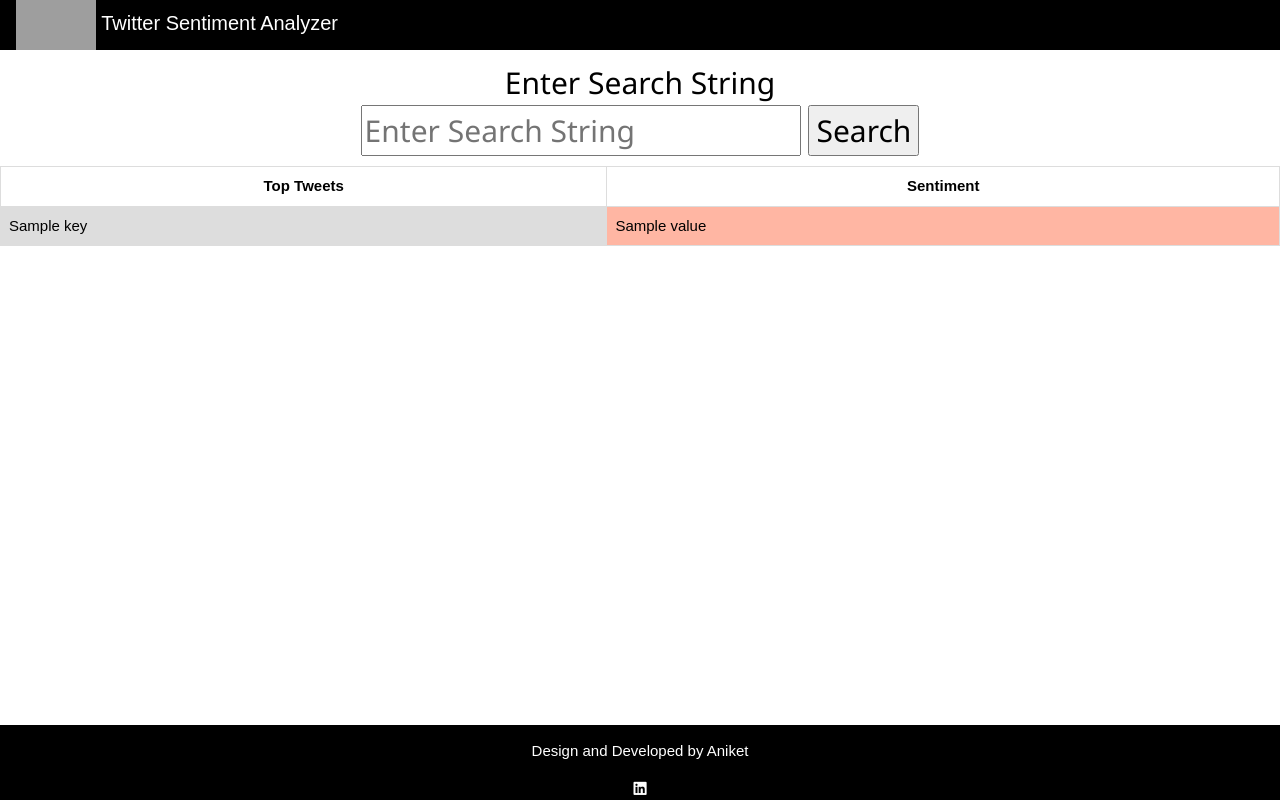
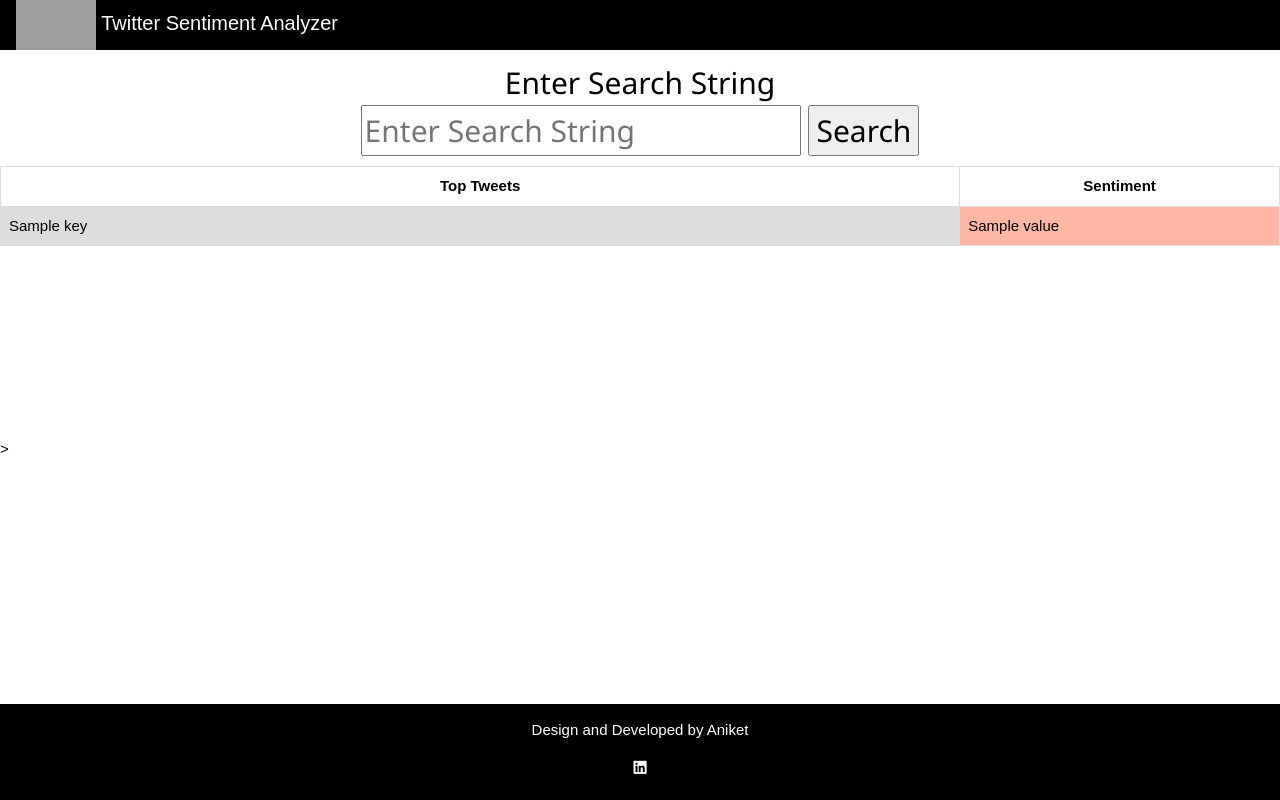
Before and after one commit to aniketparsewar/Twitter-Sentiment-Analyzer, a Django app: template sentimate/templates/twitter/home.html in a window 1280 px wide. Run offline with Django 3.2, Linux system fonts and the light colour scheme; the template is opened without the code that fills it: most values are stand-ins (such as "Sample title", 1, 10 or a date in 2020); some libraries are stand-ins or nearby versions; grey boxes are pictures that could not be loaded.

Commit message:
Update html

```diff
--- a/sentimate/templates/twitter/home.html
+++ b/sentimate/templates/twitter/home.html
@@ -13,6 +13,7 @@
             font-family: arial, sans-serif;
             border-collapse: collapse;
             width: 100%;
+            margin-bottom: 15%;
       }
       th {
          border: 1px solid #dddddd;
@@ -23,6 +24,7 @@
          border: 1px solid #dddddd;
          text-align: left;
          padding: 8px;
+         word-break: break-all;
       }
       tr:nth-child(even) {
          background-color: #dddddd;
@@ -69,6 +71,7 @@
          .fa {font-size:100px;}
          .footer {
          position: fixed;
+         height:12%;
          left: 0;
          bottom: 0;
          width: 100%;
@@ -95,10 +98,11 @@
 
       <h3 class="w3-center" id="link1"></h3>
       {% load list1 %}
-      <table>
+      <div class="table-responsive">
+      <table style="table-layout: fixed; width: 100%;">
          <tr>
-            <th>Top Tweets</th>
-            <th>Sentiment</th>
+            <th style="width:75%">Top Tweets</th>
+            <th style="width:25%">Sentiment</th>
          </tr>
       {% for key, value in tweet_dict.items %}
          <tr>
@@ -113,6 +117,7 @@
          </tr>
       {% endfor %}
       </table>
+      </div>>
       <div class="footer">
          <p>Design and Developed by Aniket</p>
          <a class="w3-footer" href="https://www.linkedin.com/in/aniketparsewar"><i class="fab fa-linkedin"></i></a>
```
